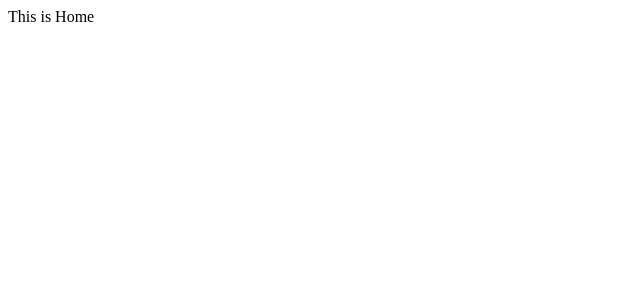
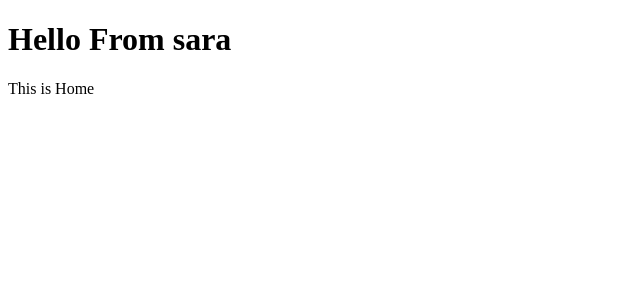
Before and after one commit to Tanzida999/my-portfolio, a React (Create React App) app in the folder frontend/: page / in a window 1280 px wide. Shown: the top 300 px of the page, without its empty margins (0-640 px from the left). Built offline with nearby package versions, Linux system fonts and the light colour scheme.

Commit message:
Bug Solved

```diff
--- a/frontend/src/App.tsx
+++ b/frontend/src/App.tsx
@@ -1,4 +1,4 @@
-import { HashRouter as Router, Routes, Route } from "react-router-dom";
+import { BrowserRouter as Router, Routes, Route } from "react-router-dom";
 
 import Projects from "./pages/Projects";
 import About from "./pages/About";
@@ -8,6 +8,7 @@ import Home from "./pages/Home";
 const App = () => {
   return (
     <div>
+      <h1>Hello From sara</h1>
       <Router>
         <Routes>
           <Route path="/" element={<Home />} />
```
Also changed, not shown: frontend/package.json (+8 -2 lines), frontend/tsconfig.json (+4 -8 lines), frontend/src/logo.svg (deleted), 1 other file (tests, documents, lock files or other folders).
